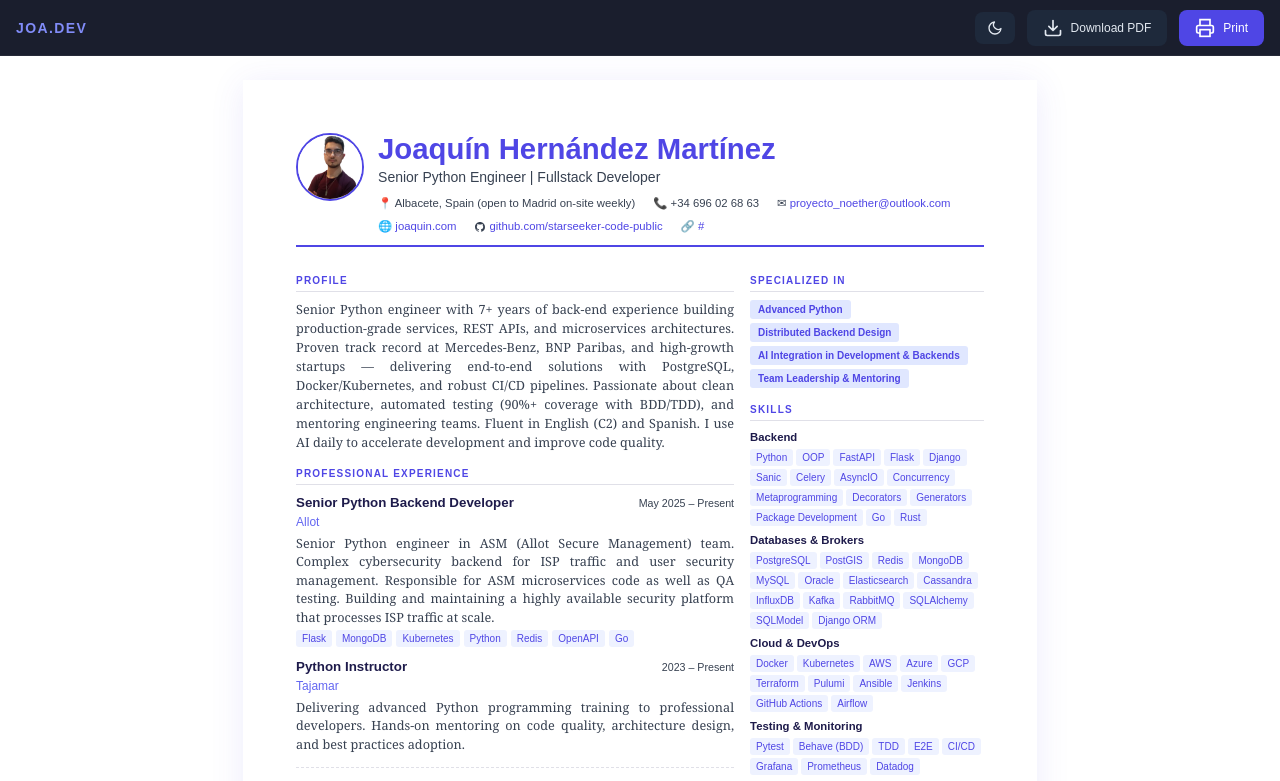
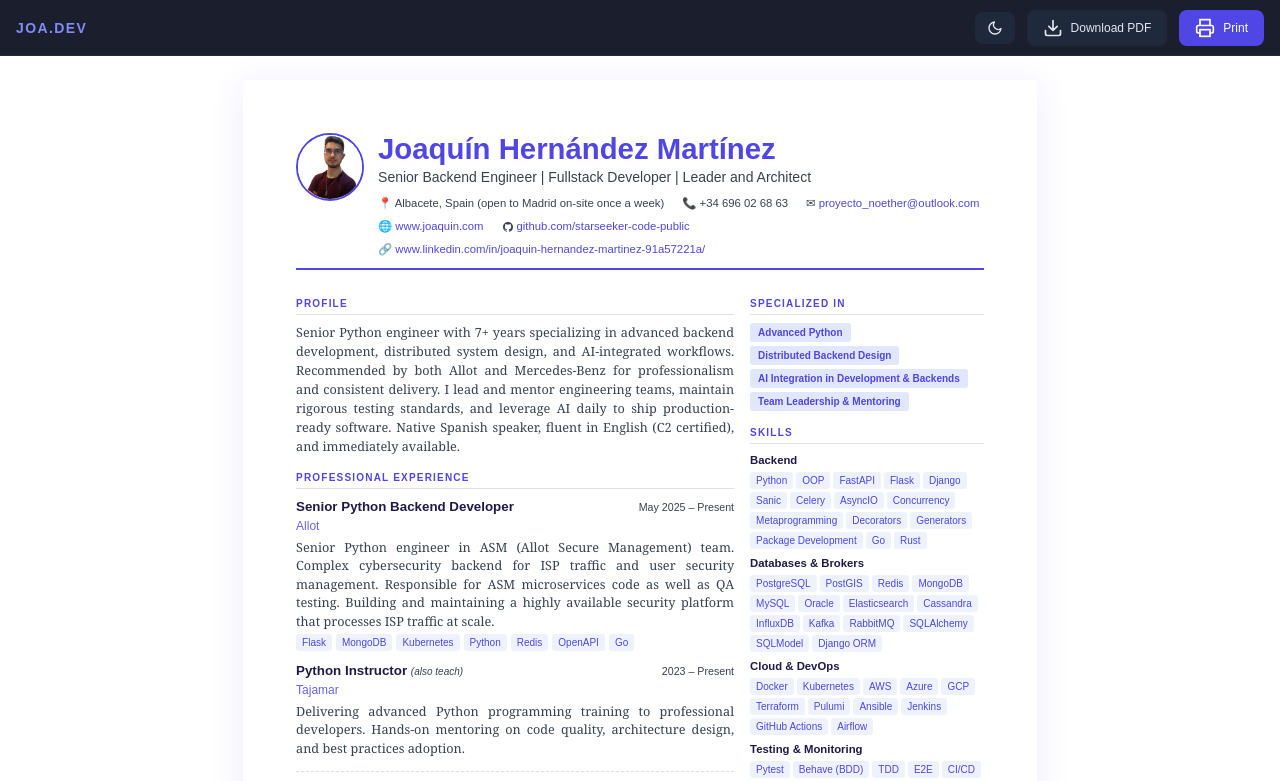
Before and after one commit to starseeker-code-public/portfolio-webpage, a React (Vite) app: page /cv in a window 1280 px wide. Shown: the top 781 px of the page. Built offline with nearby package versions, Linux system fonts and the light colour scheme; a web font is replaced by a local one.

Commit message:
better testimonials and services with no icons

```diff
--- a/src/data/index.ts
+++ b/src/data/index.ts
@@ -7,16 +7,16 @@ import type {
 export const SITE = {
   initials:  'JOA.DEV',
   name:      'Joaquín Hernández Martínez',
-  role:      'Senior Python Engineer | Fullstack Developer',
+  role:      'Senior Backend Engineer | Fullstack Developer  | Leader and Architect',
   tagline:   'Building reliable back-end services, APIs, and cloud infrastructure — with 7+ years turning complex requirements into production-ready systems.',
   email:     'proyecto_noether@outlook.com',
   photo:     '/photo.png',
-  location:  'Albacete, Spain (open to Madrid on-site weekly)',
+  location:  'Albacete, Spain (open to Madrid on-site once a week)',
   phone:     '+34 696 02 68 63',
-  website:   'joaquin.com',
+  website:   'https://www.joaquin.com',
   social: {
     github:    'https://github.com/starseeker-code-public',
-    linkedin:  '#',
+    linkedin:  'https://www.linkedin.com/in/joaquin-hernandez-martinez-91a57221a/',
     instagram: '#',
     codewars:  'https://www.codewars.com/users/Starseeker1414',
   },
@@ -29,7 +29,7 @@ export const STATS: Stat[] = [
 ]
 
 export const BIO =
-  "Senior Python engineer with 7+ years of back-end experience building production-grade services, REST APIs, and microservices architectures. Proven track record at Mercedes-Benz, BNP Paribas, and high-growth startups — delivering end-to-end solutions with PostgreSQL, Docker/Kubernetes, and robust CI/CD pipelines. Passionate about clean architecture, automated testing (90%+ coverage with BDD/TDD), and mentoring engineering teams. Fluent in English (C2) and Spanish. I use AI daily to accelerate development and improve code quality."
+  "Senior Python engineer with 7+ years specializing in advanced backend development, distributed system design, and AI-integrated workflows. Recommended by both Allot and Mercedes-Benz for professionalism and consistent delivery. I lead and mentor engineering teams, maintain rigorous testing standards, and leverage AI daily to ship production-ready software. Native Spanish speaker, fluent in English (C2 certified), and immediately available."
 
 export const SPECIALIZATIONS = [
   'Advanced Python',
@@ -156,11 +156,14 @@ export const BLOG_POSTS: BlogPost[] = []
 
 export const TESTIMONIALS: Testimonial[] = [
   { name: 'Sven Rieke', role: 'Software Manager at Allot',
-    text: '...WIP...' },
+    text: '...WIP...',
+    email: 'test@example.com', phone: '+34 600 000 000' },
   { name: 'Cesar Boria', role: 'Senior Python Engineer at Mercedes Benz',
-    text: '...WIP...' },
+    text: '...WIP...',
+    email: 'test@example.com', phone: '+34 600 000 000' },
   { name: 'Silvia Yubitza', role: 'Five a Day Owner',
-    text: '...WIP...' }
+    text: '...WIP...',
+    email: 'test@example.com', phone: '+34 600 000 000' },
 ]
 
 export const CV_CERTIFICATIONS: Certification[] = [
--- a/src/pages/CV.tsx
+++ b/src/pages/CV.tsx
@@ -119,6 +119,12 @@ export default function CV() {
             title={dark ? 'Light mode' : 'Dark mode'}>
             {dark ? <SunIcon /> : <MoonIcon />}
           </button>
+          {/* Recommendation Letters — uncomment when ready
+          <a href="/recommendations.pdf" download
+            className="flex items-center gap-2 px-4 py-2 rounded-lg bg-slate-800 hover:bg-slate-700 text-slate-200 text-xs transition-colors">
+            <IcoDownload /> Recommendation Letters
+          </a>
+          */}
           <a href="/cv.pdf" download
             className="flex items-center gap-2 px-4 py-2 rounded-lg bg-slate-800 hover:bg-slate-700 text-slate-200 text-xs transition-colors">
             <IcoDownload /> Download PDF
@@ -198,7 +204,7 @@ export default function CV() {
             {/* Teaching (second position) */}
             <div className="cv-entry" style={{ marginBottom: '14px' }}>
               <div style={{ display: 'flex', justifyContent: 'space-between', alignItems: 'baseline', gap: '4px' }}>
-                <span style={{ fontFamily: 'sans-serif', fontSize: '10pt', fontWeight: 700, transition: 'color 0.5s' }}>{TEACHING.role}</span>
+                <span style={{ fontFamily: 'sans-serif', fontSize: '10pt', fontWeight: 700, transition: 'color 0.5s' }}>{TEACHING.role} <span style={{ fontSize: '7.5pt', fontWeight: 400, fontStyle: 'italic', color: t.muted }}>(also teach)</span></span>
                 <span style={{ fontFamily: 'sans-serif', fontSize: '8pt', color: t.muted, whiteSpace: 'nowrap' as const, transition: 'color 0.5s' }}>{TEACHING.period}</span>
               </div>
               <div style={{ fontFamily: 'sans-serif', fontSize: '9pt', color: t.accentLight, marginBottom: '3px', transition: 'color 0.5s' }}>{TEACHING.company}</div>
--- a/src/sections/Services.tsx
+++ b/src/sections/Services.tsx
@@ -8,7 +8,6 @@ export function Services() {
       <div className="grid sm:grid-cols-2 gap-5">
         {SERVICES.map(s => (
           <div key={s.title} className="rounded-xl border border-white/10 bg-slate-900/50 p-6">
-            <div className="text-3xl mb-3">{s.icon}</div>
             <h3 className="text-white font-semibold mb-2">{s.title}</h3>
             <p className="text-slate-400 text-sm leading-relaxed text-justify">{s.desc}</p>
           </div>
--- a/src/sections/Testimonials.tsx
+++ b/src/sections/Testimonials.tsx
@@ -13,6 +13,7 @@ export function Testimonials() {
             <div>
               <p className="text-white text-sm font-semibold">{t.name}</p>
               <p className="text-slate-500 text-xs">{t.role}</p>
+              <p className="text-slate-600 text-xs mt-1">{t.email} · {t.phone}</p>
             </div>
           </div>
         ))}
--- a/src/types/index.ts
+++ b/src/types/index.ts
@@ -47,6 +47,8 @@ export interface Testimonial {
   name: string
   role: string
   text: string
+  email: string
+  phone: string
 }
 
 export interface Certification {
```
